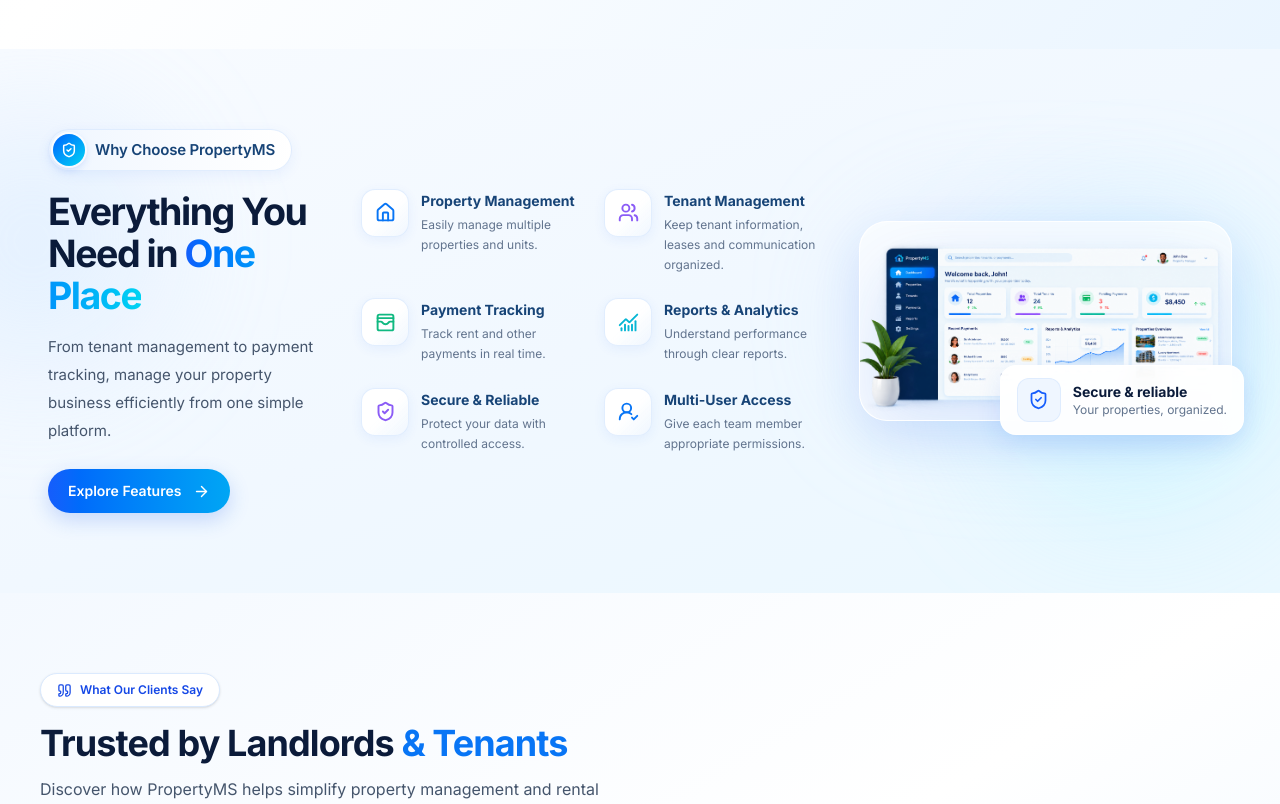
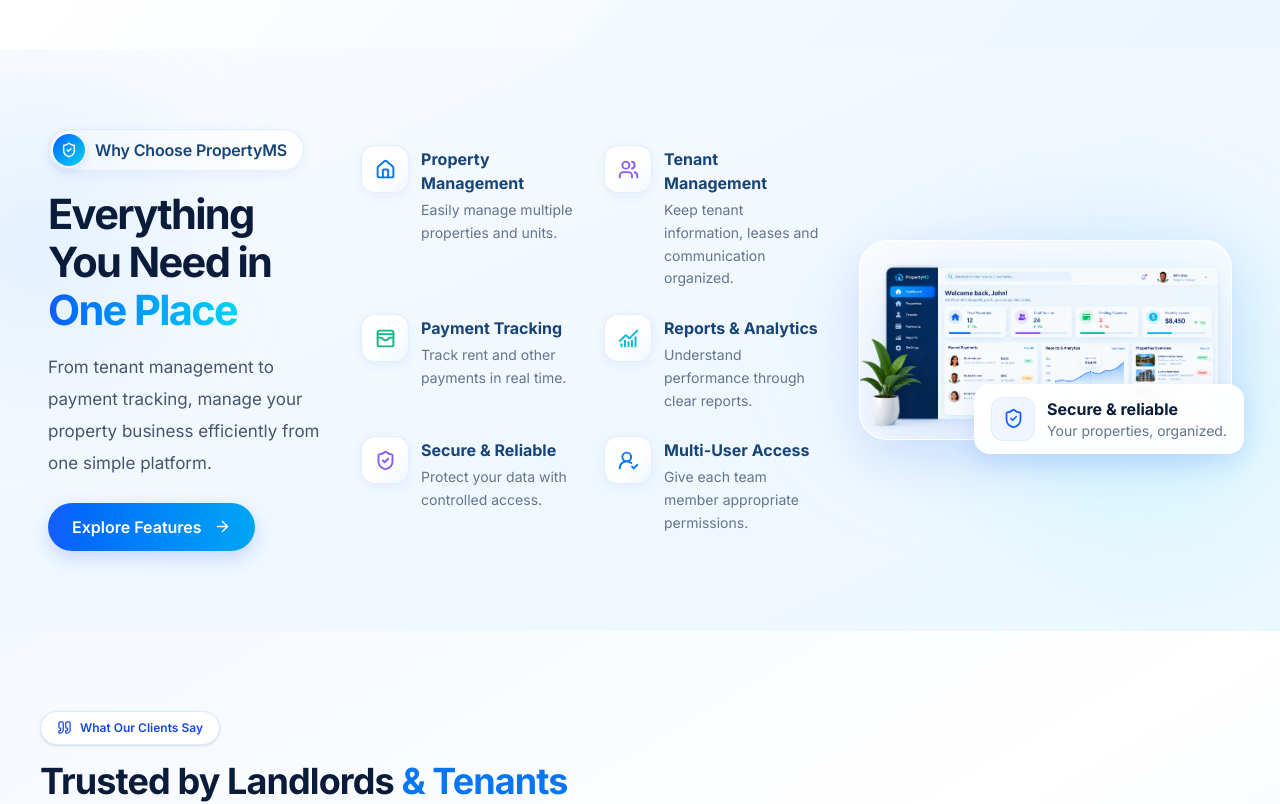
Before and after one commit to Geraldo-James/PROPERTY-MS, a React (Vite) app in the folder frontend/: page / in a window 1280 px wide. Shown: the part 2740-3544 px from the top of the page. Built offline with nearby package versions, Linux system fonts and the light colour scheme.

Commit message:
adjusted the size of feature section

```diff
--- a/frontend/src/components/FeaturesSection.jsx
+++ b/frontend/src/components/FeaturesSection.jsx
@@ -68,26 +68,26 @@ export default function FeaturesSection() {
               <ShieldCheck size={16} strokeWidth={2.2} />
             </span>
 
-            <span className="whitespace-nowrap text-[11px] font-semibold tracking-[-0.01em] text-[#174477]  sm:text-[15px]">
+            <span className="whitespace-nowrap text-xs font-semibold tracking-[-0.01em] text-[#174477] sm:text-base">
               Why Choose PropertyMS
             </span>
           </div>
 
-          <h2 className="max-w-md text-[1.8rem] font-extrabold leading-[1.12] tracking-[-0.04em] text-[#0B1B3A] sm:text-3xl lg:text-[2rem] xl:text-[2.35rem]">
+          <h2 className="max-w-md text-[2rem] font-extrabold leading-[1.15] tracking-[-0.04em] text-[#0B1B3A] sm:text-4xl lg:text-[2.25rem] xl:text-[2.6rem]">
             Everything You Need in{" "}
             <span className="bg-linear-to-r from-blue-600 to-cyan-400 bg-clip-text text-transparent">
               One Place
             </span>
           </h2>
 
-          <p className="mt-4 max-w-sm text-sm leading-6 text-slate-600 sm:text-[15px] sm:leading-7">
+          <p className="mt-4 max-w-sm text-base leading-7 text-slate-600 sm:text-[17px] sm:leading-8">
             From tenant management to payment tracking, manage your property
             business efficiently from one simple platform.
           </p>
 
           <a
             href="/features"
-            className="mt-6 inline-flex min-h-11 items-center gap-3 rounded-full bg-linear-to-r from-blue-600 to-sky-500 px-5 py-3 text-sm font-semibold text-white shadow-[0_7px_20px_rgba(37,99,235,0.22)] transition duration-300 hover:-translate-y-0.5 hover:shadow-[0_11px_26px_rgba(37,99,235,0.3)] focus-visible:outline-2 focus-visible:outline-offset-4 focus-visible:outline-blue-600"
+            className="mt-6 inline-flex min-h-12 items-center gap-3 rounded-full bg-linear-to-r from-blue-600 to-sky-500 px-6 py-3 text-base font-semibold text-white shadow-[0_7px_20px_rgba(37,99,235,0.22)] transition duration-300 hover:-translate-y-0.5 hover:shadow-[0_11px_26px_rgba(37,99,235,0.3)] focus-visible:outline-2 focus-visible:outline-offset-4 focus-visible:outline-blue-600"
           >
             Explore Features
             <ArrowRight size={17} />
@@ -121,10 +121,10 @@ export default function FeaturesSection() {
 
               {/* Feature text */}
               <div className="min-w-0 pt-0.5">
-                <h3 className="text-[13px] font-bold leading-5 text-[#174477] sm:text-sm">
+                <h3 className="text-sm font-bold leading-6 text-[#174477] sm:text-base">
                   {title}
                 </h3>
-                <p className="mt-1 text-xs leading-[1.65] text-slate-500">
+                <p className="mt-1 text-sm leading-relaxed text-slate-500">
                   {description}
                 </p>
               </div>
@@ -177,11 +177,11 @@ export default function FeaturesSection() {
 
             {/* Badge text */}
             <div className="min-w-0">
-              <p className="text-xs font-bold leading-5 text-[#0B1B3A] sm:text-sm">
+              <p className="text-sm font-bold leading-6 text-[#0B1B3A] sm:text-base">
                 Secure &amp; reliable
               </p>
 
-              <p className="text-[11px] leading-4 text-slate-500 sm:text-xs">
+              <p className="text-xs leading-5 text-slate-500 sm:text-sm">
                 Your properties, organized.
               </p>
             </div>
--- a/frontend/src/components/Testimonials.jsx
+++ b/frontend/src/components/Testimonials.jsx
@@ -17,7 +17,7 @@ const testimonials = [
     image: "../images/headshot1.png",
     rating: 5,
     quote:
-      "PropertyMS has made managing my properties easier. I can organize tenant information and keep track of payments in one place. but to talk of it",
+      "PropertyMS has made managing my properties easier. I can organize tenant information and keep track of payments in one place.",
   },
   {
     id: 2,
```
